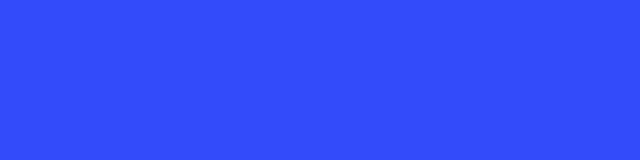
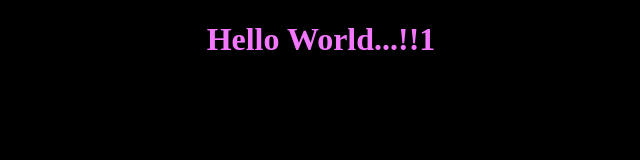
Before and after one commit to j6297/template-test, a plain HTML site: page index.html in a window 1280 px wide. Shown: the whole page, without its empty margins (319-959 px from the left). Drawn offline with Linux system fonts and the light colour scheme.

Commit message:
hello world changes

```diff
--- a/index.html
+++ b/index.html
@@ -13,6 +13,7 @@
 </head>
 <body>
 
+    <h1>Hello World...!!1</h1>
 
 
 
--- a/style.css
+++ b/style.css
@@ -5,5 +5,11 @@ html {
 body {
     margin: 0;
     min-height: 100vh;
-    background: #334bfa;
+    background: #000;
 }
+
+h1 {
+    text-align: center;
+    font-size: 2em;
+    color: #f477ff;
+}
```
